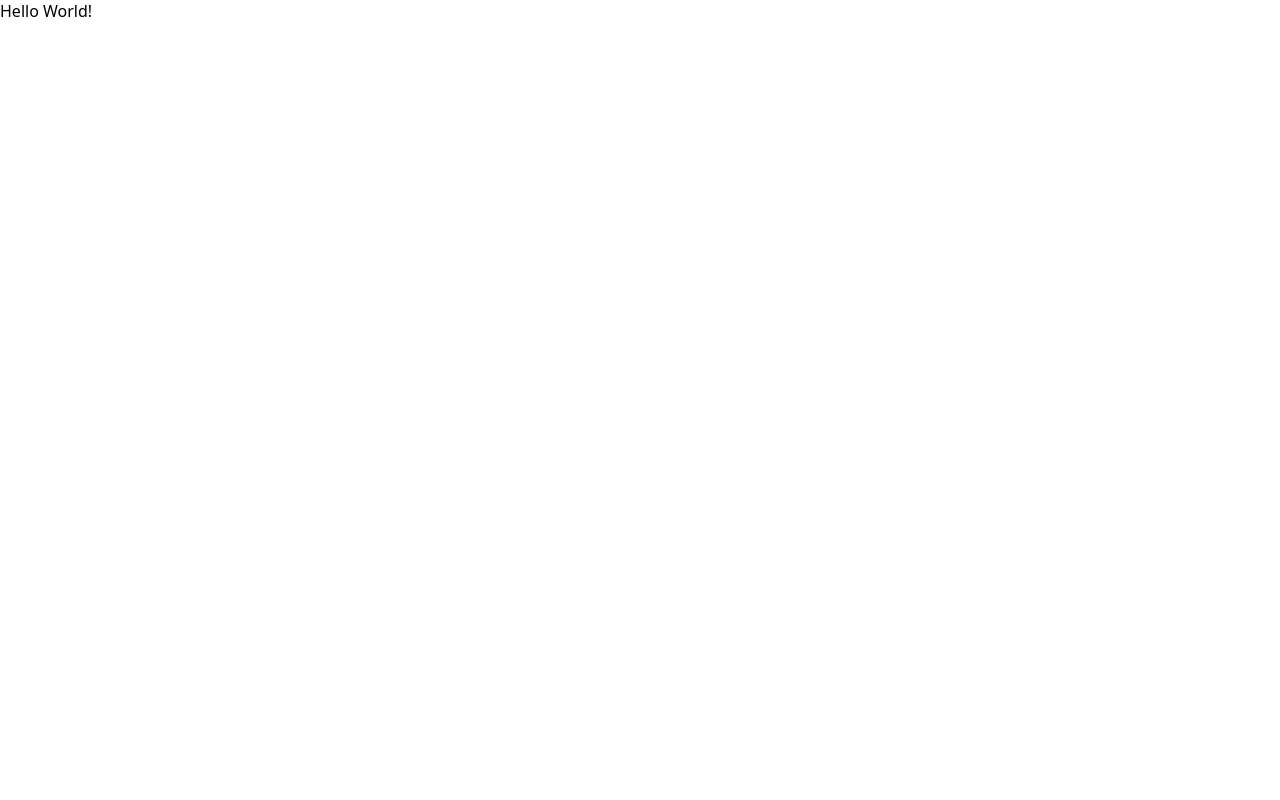
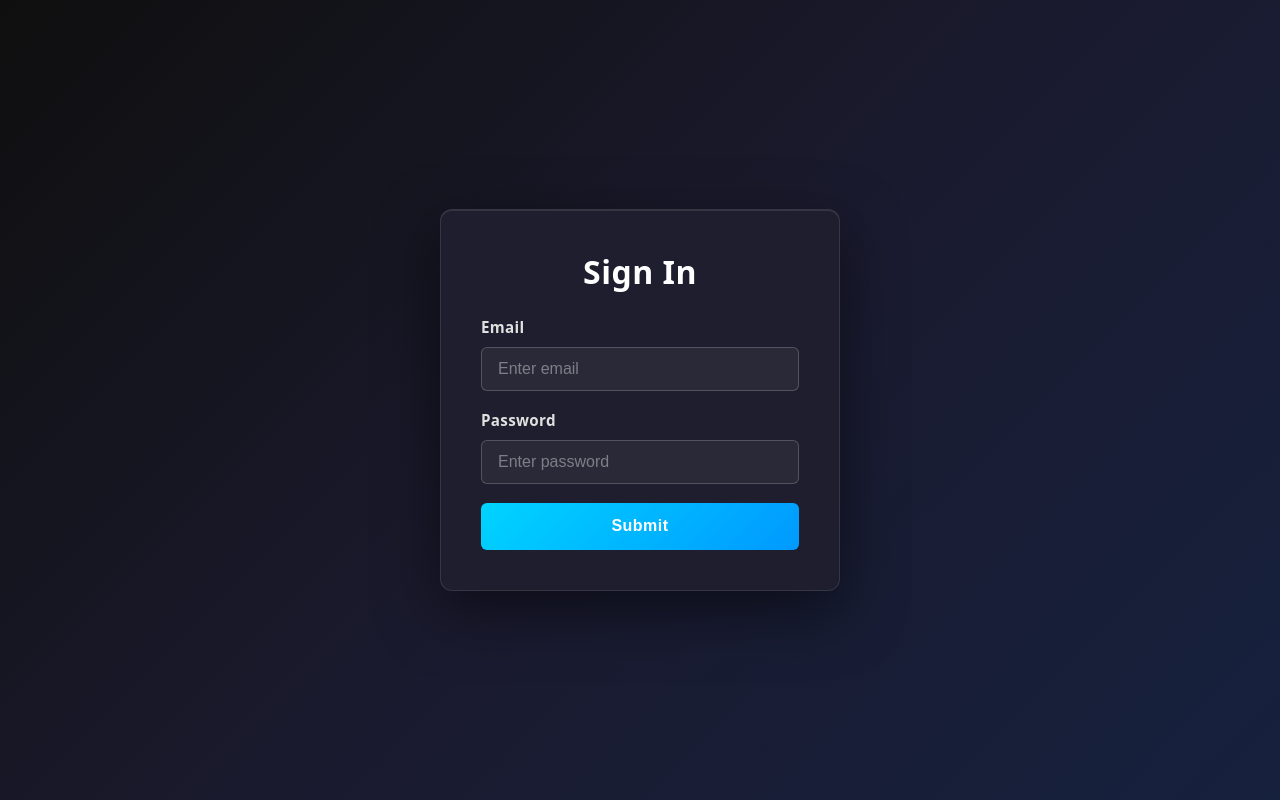
Before and after one commit to abdulkareem25/clipzy, a React (Vite) app in the folder Frontend/: page /signin in a window 1280 px wide. Built offline with nearby package versions, Linux system fonts and the light colour scheme.

Commit message:
signup and signin page created

```diff
--- a/Frontend/package.json
+++ b/Frontend/package.json
@@ -12,6 +12,7 @@
   "dependencies": {
     "react": "^19.2.0",
     "react-dom": "^19.2.0",
+    "react-router-dom": "^7.13.0",
     "sass": "^1.97.3"
   },
   "devDependencies": {
--- a/Frontend/src/App.jsx
+++ b/Frontend/src/App.jsx
@@ -1,8 +1,17 @@
+import { BrowserRouter as Router, Routes, Route } from "react-router"
+import SignUp from "./features/auth/pages/SignUp"
+import SignIn from "./features/auth/pages/SignIn"
+
 const App = () => {
   return (
-    <div>
-      Hello World!
-    </div>
+    <Router>
+      <Routes>
+        <Route path="/" element={<h1>Home</h1>} />
+        <Route path="/signup" element={<SignUp />} />
+        <Route path="/signin" element={<SignIn />} />
+        <Route path="*" element={<h1>404 Not Found</h1>} />
+      </Routes>
+    </Router>
   )
 }
 
--- /dev/null
+++ b/Frontend/src/features/auth/pages/SignIn.jsx
@@ -0,0 +1,24 @@
+import React from 'react'
+
+const SignIn = () => {
+    return (
+        <div className='auth-wrapper'>
+            <div className="auth-container">
+                <h1>Sign In</h1>
+                <form>
+                    <div className='form-group'>
+                        <label>Email</label>
+                        <input type="email" className='form-control' placeholder='Enter email' />
+                    </div>
+                    <div className='form-group'>
+                        <label>Password</label>
+                        <input type="password" className='form-control' placeholder='Enter password' />
+                    </div>
+                    <button type='submit' className='btn btn-primary btn-block'>Submit</button>
+                </form>
+            </div>
+        </div>
+    )
+}
+
+export default SignIn
--- /dev/null
+++ b/Frontend/src/features/auth/pages/SignUp.jsx
@@ -0,0 +1,41 @@
+import '../styles/auth.scss'
+import '../styles/form.scss'
+
+const SignUp = () => {
+  return (
+    <div className='auth-wrapper'>
+        <div className="auth-container">
+            <h1>Sign Up</h1>
+        <form>
+            <div className="form-group">
+                <label>Name</label>
+                <input type="text" className='form-control' placeholder='Enter name' />
+            </div>
+            <div className='form-group'>
+                <label>Username</label>
+                <input type="text" className='form-control' placeholder='Enter username' />
+            </div>
+            <div className='form-group'>
+                <label>Email</label>
+                <input type="email" className='form-control' placeholder='Enter email' />
+            </div>
+            <div className='form-group'>
+                <label>Password</label>
+                <input type="password" className='form-control' placeholder='Enter password' />
+            </div>
+            <div className="form-group">
+                <label>Bio</label>
+                <textarea className='form-control' placeholder='Enter bio'></textarea>
+            </div>
+            <div className="form-group">
+                <label>Profile Picture</label>
+                <input type='image' className='form-control' />
+            </div>
+            <button type='submit' className='btn btn-primary btn-block'>Submit</button>
+        </form>
+        </div>
+    </div>
+  )
+}
+
+export default SignUp
--- /dev/null
+++ b/Frontend/src/features/auth/styles/auth.scss
@@ -0,0 +1,27 @@
+.auth-wrapper {
+    display: flex;
+    justify-content: center;
+    align-items: center;
+    width: 100%;
+    height: 100vh;
+    background: linear-gradient(135deg, #0f0f0f 0%, #1a1a2e 50%, #16213e 100%);
+
+    .auth-container {
+        background-color: #1e1e2e;
+        padding: 2.5rem;
+        border-radius: 12px;
+        box-shadow: 0 20px 60px rgba(0, 0, 0, 0.5), inset 0 1px 0 rgba(255, 255, 255, 0.1);
+        width: 100%;
+        max-width: 400px;
+        border: 1px solid rgba(255, 255, 255, 0.1);
+        backdrop-filter: blur(10px);
+
+        h1 {
+            text-align: center;
+            margin-bottom: 1.5rem;
+            color: #fff;
+            font-size: 1.8rem;
+            letter-spacing: 0.5px;
+        }
+    }
+}
--- /dev/null
+++ b/Frontend/src/features/auth/styles/form.scss
@@ -0,0 +1,66 @@
+form{
+    display: flex;
+    flex-direction: column;
+    gap: 1.2rem;
+    width: 100%;
+    max-width: 700px;
+    margin: 0 auto;
+
+    .form-group{
+        display: flex;
+        flex-direction: column;
+        gap: 0.6rem;
+
+        label{
+            font-weight: 600;
+            color: #e0e0e0;
+            font-size: 0.95rem;
+            letter-spacing: 0.3px;
+        }
+
+        input{
+            padding: 0.75rem 1rem;
+            border: 1px solid rgba(255, 255, 255, 0.2);
+            border-radius: 6px;
+            font-size: 1rem;
+            background-color: rgba(255, 255, 255, 0.05);
+            color: #fff;
+            transition: all 0.3s ease;
+
+            &::placeholder {
+                color: rgba(255, 255, 255, 0.4);
+            }
+
+            &:focus{
+                outline: none;
+                border-color: #00d4ff;
+                background-color: rgba(255, 255, 255, 0.08);
+                box-shadow: 0 0 16px rgba(0, 212, 255, 0.2);
+            }
+        }
+    }
+
+    button {
+        padding: 0.9rem;
+        background: linear-gradient(135deg, #00d4ff 0%, #0099ff 100%);
+        color: white;
+        border: none;
+        border-radius: 6px;
+        font-size: 1rem;
+        font-weight: 600;
+        cursor: pointer;
+        transition: all 0.3s ease;
+        letter-spacing: 0.5px;
+
+        &:hover{
+            transform: translateY(-2px);
+            box-shadow: 0 12px 24px rgba(0, 212, 255, 0.3);
+        }
+
+        &:active {
+            transform: translateY(0px);
+        }
+    }
+
+
+}
--- a/Frontend/src/index.scss
+++ b/Frontend/src/index.scss
@@ -10,3 +10,16 @@ body {
   width: 100%;
   font-family: system-ui, -apple-system, BlinkMacSystemFont, 'Segoe UI', Roboto, Oxygen, Ubuntu, Cantarell, 'Open Sans', 'Helvetica Neue', sans-serif
 }
+
+#root {
+  height: 100%;
+  width: 100%;
+  display: flex;
+  flex-direction: column;
+  align-items: center;
+  justify-content: center;
+
+  h1 {
+    font-size: 2rem;
+  }
+}
```
Also changed, not shown: 1 other file (tests, documents, lock files or other folders).
